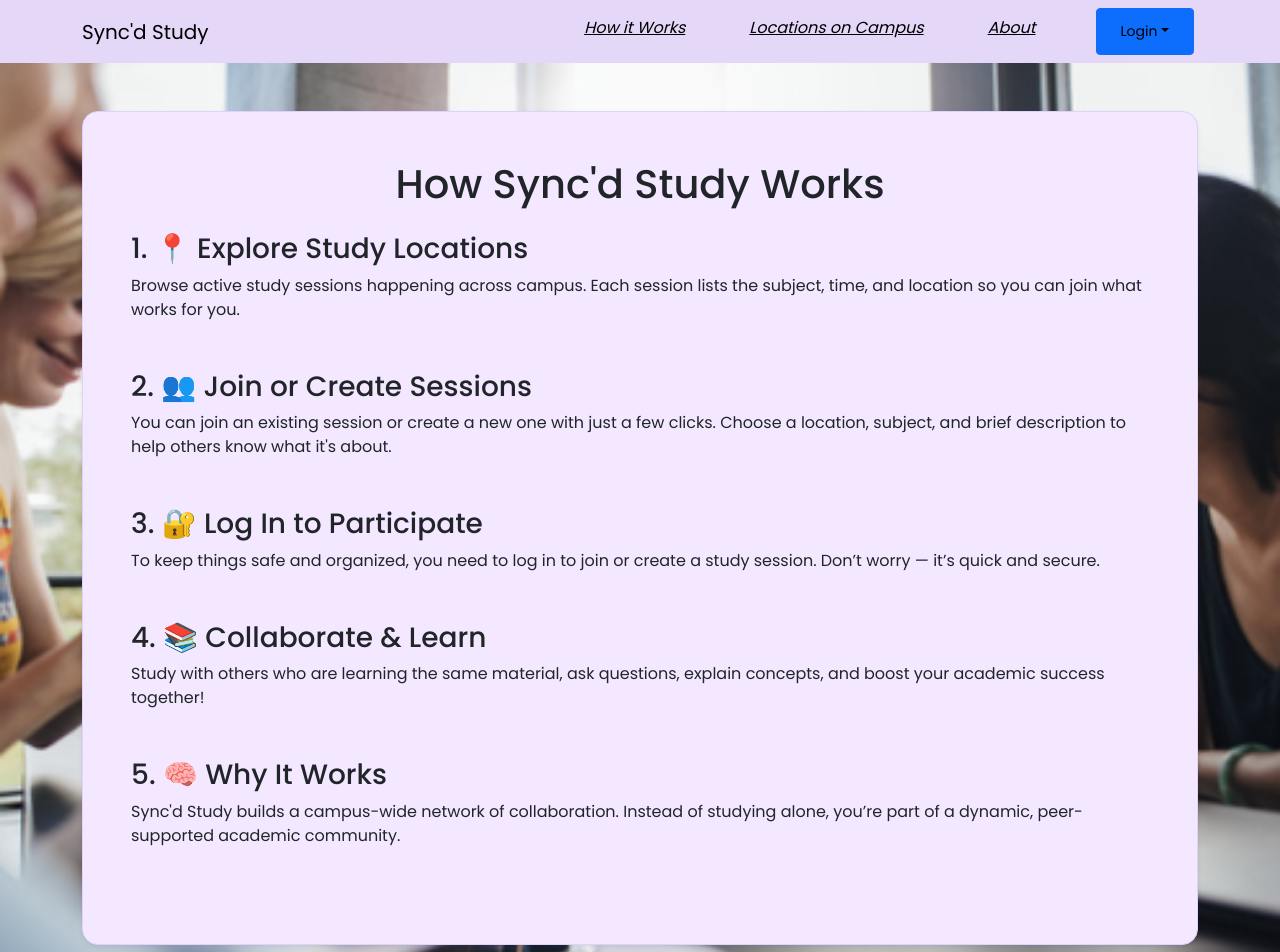
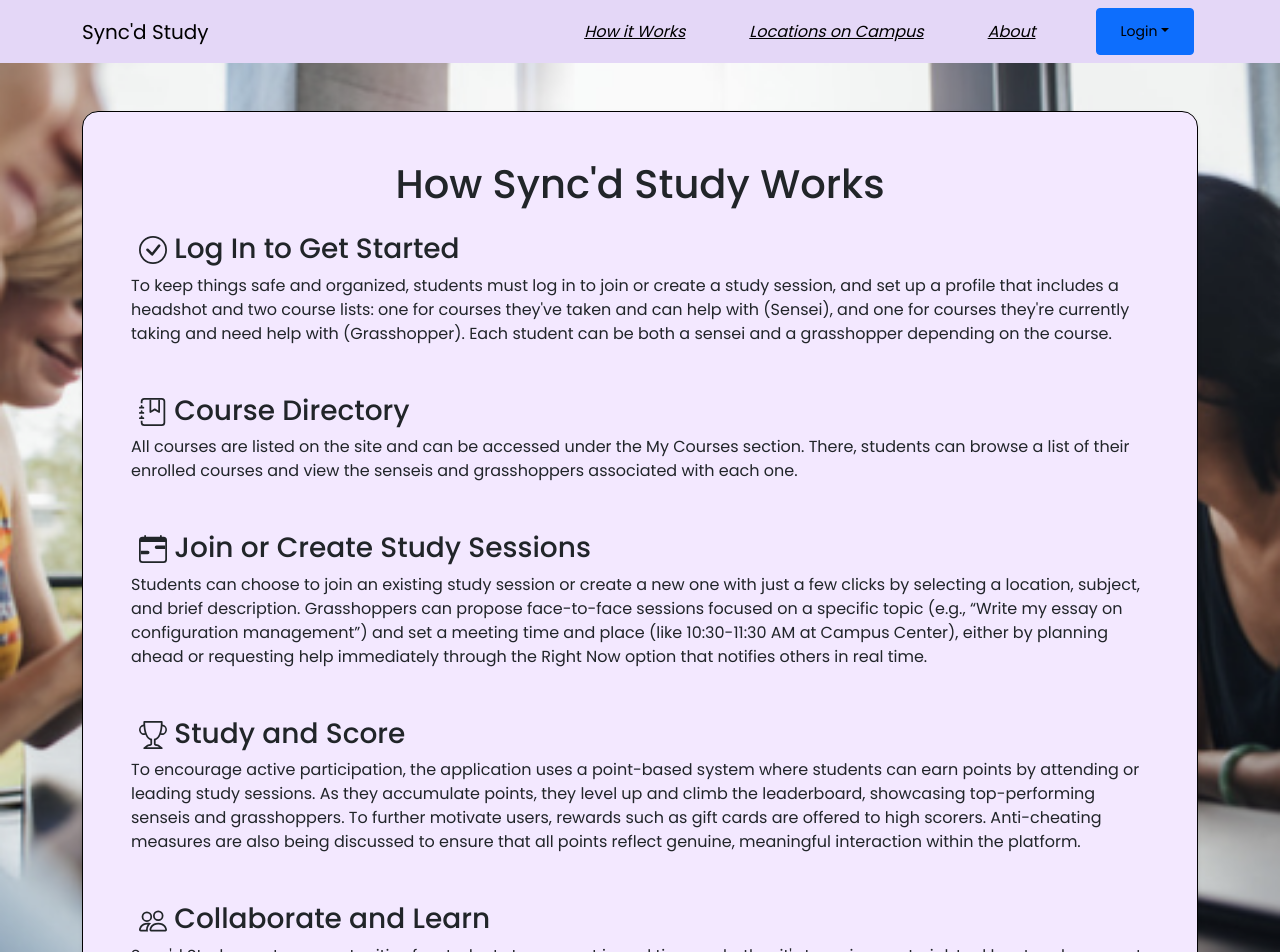
Before and after one commit to syncdstudy/syncdstudy, a Next.js app: page /howitworks in a window 1280 px wide. Shown: the top 952 px of the page. Built offline with nearby package versions, Linux system fonts and the light colour scheme; no server answers.

Commit message:
Updated authentication's navigation bar and edited how it works.

```diff
--- a/src/app/howitworks/page.tsx
+++ b/src/app/howitworks/page.tsx
@@ -1,6 +1,7 @@
 'use client';
 
 import React from 'react';
+import { CheckCircle, JournalBookmark, CalendarRange, Trophy, People, EmojiSunglasses } from 'react-bootstrap-icons';
 
 const HowItWorks = () => (
   <main className="container py-5">
@@ -8,48 +9,89 @@ const HowItWorks = () => (
       className="p-5 rounded-4 shadow-sm"
       style={{
         backgroundColor: '#f3e8ff', // light purple
-        border: '1px solid #e0cfff',
+        border: '1px solid black',
       }}
     >
       <h1 className="mb-4 text-center">How Sync&apos;d Study Works</h1>
-
       <section className="mb-5">
-        <h3>1. 📍 Explore Study Locations</h3>
+        <h3>
+          <CheckCircle className="ms-2" />
+          {'\u00A0'}
+          Log In to Get Started
+        </h3>
         <p>
-          Browse active study sessions happening across campus. Each session lists the subject, time, and location so
-          you can join what works for you.
+          To keep things safe and organized, students must log in to join or create a study session,
+          and set up a profile that includes a headshot and two course lists: one for courses
+          they&apos;ve taken and can help with (Sensei), and one for courses they&apos;re currently
+          taking and need help with (Grasshopper). Each student can be both a sensei and a
+          grasshopper depending on the course.
         </p>
       </section>
-
       <section className="mb-5">
-        <h3>2. 👥 Join or Create Sessions</h3>
+        <h3>
+          <JournalBookmark className="ms-2" />
+          {'\u00A0'}
+          Course Directory
+        </h3>
         <p>
-          You can join an existing session or create a new one with just a few clicks. Choose a location, subject, and
-          brief description to help others know what it&apos;s about.
+          All courses are listed on the site and can be accessed under the My Courses section. There, students can
+          browse a list of their enrolled courses and view the senseis and grasshoppers associated with each one.
         </p>
       </section>
-
       <section className="mb-5">
-        <h3>3. 🔐 Log In to Participate</h3>
+        <h3>
+          <CalendarRange className="ms-2" />
+          {'\u00A0'}
+          Join or Create Study Sessions
+        </h3>
         <p>
-          To keep things safe and organized, you need to log in to join or create a study session. Don’t worry — it’s
-          quick and secure.
+          Students can choose to join an existing study session or create a new one with just a few clicks by selecting
+          a location, subject, and brief description. Grasshoppers can propose face-to-face sessions focused on a
+          specific topic (e.g., “Write my essay on configuration management”) and set a meeting time and place
+          (like 10:30-11:30 AM at Campus Center), either by planning ahead or requesting help immediately through
+          the Right Now option that notifies others in real time.
         </p>
       </section>
-
       <section className="mb-5">
-        <h3>4. 📚 Collaborate & Learn</h3>
+        <h3>
+          <Trophy className="ms-2" />
+          {'\u00A0'}
+          Study and Score
+        </h3>
         <p>
-          Study with others who are learning the same material, ask questions, explain concepts, and boost your academic
-          success together!
+          To encourage active participation, the application uses a point-based system where students can earn points by
+          attending or leading study sessions. As they accumulate points, they level up and climb the leaderboard,
+          showcasing top-performing senseis and grasshoppers. To further motivate users, rewards such as gift cards
+          are offered to high scorers. Anti-cheating measures are also being discussed to ensure that all points
+          reflect genuine, meaningful interaction within the platform.
         </p>
       </section>
-
       <section className="mb-5">
-        <h3>5. 🧠 Why It Works</h3>
+        <h3>
+          <People className="ms-2" />
+          {'\u00A0'}
+          Collaborate and Learn
+        </h3>
         <p>
-          Sync&apos;d Study builds a campus-wide network of collaboration. Instead of studying alone, you’re part of a
-          dynamic, peer-supported academic community.
+          Sync&apos;d Study creates opportunities for students to connect in real time—
+          whether it&apos;s to review material, tackle a tough concept, or prep for an upcoming exam.
+          By studying together, students can ask questions, explain things in their own words,
+          and help each other understand topics better. It&apos;s not just about getting through
+          the material—it&apos;s about learning from each other and building confidence along the way.
+        </p>
+      </section>
+      <section className="mb-5">
+        <h3>
+          <EmojiSunglasses className="ms-2" />
+          {'\u00A0'}
+          Why it Works
+        </h3>
+        <p>
+          Studying doesn&apos;t have to be isolating. Sync&apos;d Study turns academic support into a shared
+          experience by connecting students through a peer-driven network. Whether you&apos;re offering help
+          or asking for it, you&apos;re part of something collaborative, encouraging, and grounded in real
+          human connection. It&apos;s simple, structured, and built around the way students actually learn
+          best—together.
         </p>
       </section>
     </div>
--- a/src/components/Navbar.tsx
+++ b/src/components/Navbar.tsx
@@ -8,74 +8,88 @@ import { Container, Nav, Navbar, NavDropdown, Button } from 'react-bootstrap';
 import { BoxArrowRight, Lock, PersonFill, PersonPlusFill } from 'react-bootstrap-icons';
 
 const NavBar: React.FC = () => {
-  const { data: session } = useSession();
+  const { data: session, status } = useSession();
   const currentUser = session?.user?.email;
   const userWithRole = session?.user as { email: string; randomKey: string };
   const role = userWithRole?.randomKey;
   const pathName = usePathname();
+
+  if (status === 'loading') {
+    return null;
+  }
   return (
     <Navbar className="navbar-custom" expand="lg">
       <Container>
         <Navbar.Brand href="/">Sync&apos;d Study</Navbar.Brand>
         <Navbar.Toggle aria-controls="basic-navbar-nav" />
         <Navbar.Collapse id="basic-navbar-nav">
-          <Nav className="me-auto justify-content-start">
-            {currentUser
-              ? [
-                  // eslint-disable-next-line max-len
-                  <Nav.Link id="how-it-works-nav" href="/howitworks" key="howitworks" active={pathName === '/howitworks'}>
-                    How it Works
-                  </Nav.Link>,
-                  <Nav.Link id="locations-nav" href="/locations" key="locations" active={pathName === '/locations'}>
-                    Locations on Campus
-                  </Nav.Link>,
-                  <Nav.Link id="about-nav" href="/about" key="about" active={pathName === '/about'}>
-                    About
-                  </Nav.Link>,
-                ]
-              : ''}
-            {currentUser && role === 'ADMIN' ? (
-              <Nav.Link id="admin-stuff-nav" href="/admin" key="admin" active={pathName === '/admin'}>
-                Admin
-              </Nav.Link>
-            ) : (
-              ''
+          <Nav className="ms-auto px-5 gap-5 justify-content-start">
+            {!session && (
+              <>
+                <Nav.Link href="/howitworks" active={pathName === '/howitworks'}>
+                  <ins><em>How it Works</em></ins>
+                </Nav.Link>
+                <Nav.Link href="/locations" active={pathName === '/locations'}>
+                  <ins><em>Locations on Campus</em></ins>
+                </Nav.Link>
+                <Nav.Link href="/about" active={pathName === '/about'}>
+                  <ins><em>About</em></ins>
+                </Nav.Link>
+              </>
+            )}
+
+            {session && role === 'USER' && (
+              <>
+                <Nav.Link href="/calendar" active={pathName === '/calendar'}>
+                  <ins><em>Calendar</em></ins>
+                </Nav.Link>
+                <Nav.Link href="/courses" active={pathName === '/courses'}>
+                  <ins><em>Study Session</em></ins>
+                </Nav.Link>
+                <Nav.Link href="/courses" active={pathName === '/courses'}>
+                  <ins><em>My Courses</em></ins>
+                </Nav.Link>
+                <Nav.Link href="/profile" active={pathName === '/profile'}>
+                  <ins><em>My Profile</em></ins>
+                </Nav.Link>
+              </>
+            )}
+
+            {session && role === 'ADMIN' && (
+              <>
+                <Nav.Link href="/admin/dashboard" active={pathName === '/admin/dashboard'}>
+                  <ins><em>Leaderboard</em></ins>
+                </Nav.Link>
+                <Nav.Link href="/admin/manage-users" active={pathName === '/admin/manage-users'}>
+                  <ins><em>Manage Users</em></ins>
+                </Nav.Link>
+                <Nav.Link href="/admin/reports" active={pathName === '/admin/reports'}>
+                  <ins><em>Student Reports</em></ins>
+                </Nav.Link>
+              </>
             )}
           </Nav>
+
           <Nav className="gap-5 text-center">
-            <Nav.Link
-              id="how-it-works-home-nav"
-              href="/howitworks"
-              key="howitworks-home"
-              active={pathName === '/howitworks'}
-            >
-              <ins><em>How it Works</em></ins>
-            </Nav.Link>
-            <Nav.Link id="locations-home-nav" href="/locations" key="locations-home" active={pathName === '/locations'}>
-              <ins><em>Locations on Campus</em></ins>
-            </Nav.Link>
-            <Nav.Link id="about-home-nav" href="/about" key="about-home" active={pathName === '/about'}>
-              <ins><em>About</em></ins>
-            </Nav.Link>
             <Button size="sm" className="custom-button px-3 mx-1">
               {session ? (
                 <NavDropdown id="login-dropdown" title={currentUser}>
-                  <NavDropdown.Item id="login-dropdown-sign-out" href="/api/auth/signout">
+                  <NavDropdown.Item href="/api/auth/signout">
                     <BoxArrowRight />
-                    Sign Out
+                      Sign Out
                   </NavDropdown.Item>
-                  <NavDropdown.Item id="login-dropdown-change-password" href="/auth/change-password">
+                  <NavDropdown.Item href="/auth/change-password">
                     <Lock />
                     Change Password
                   </NavDropdown.Item>
                 </NavDropdown>
               ) : (
                 <NavDropdown id="login-dropdown" title="Login">
-                  <NavDropdown.Item id="login-dropdown-sign-in" href="/auth/signin">
+                  <NavDropdown.Item href="/auth/signin">
                     <PersonFill />
                     Sign in
                   </NavDropdown.Item>
-                  <NavDropdown.Item id="login-dropdown-sign-up" href="/auth/signup">
+                  <NavDropdown.Item href="/auth/signup">
                     <PersonPlusFill />
                     Sign up
                   </NavDropdown.Item>
```
